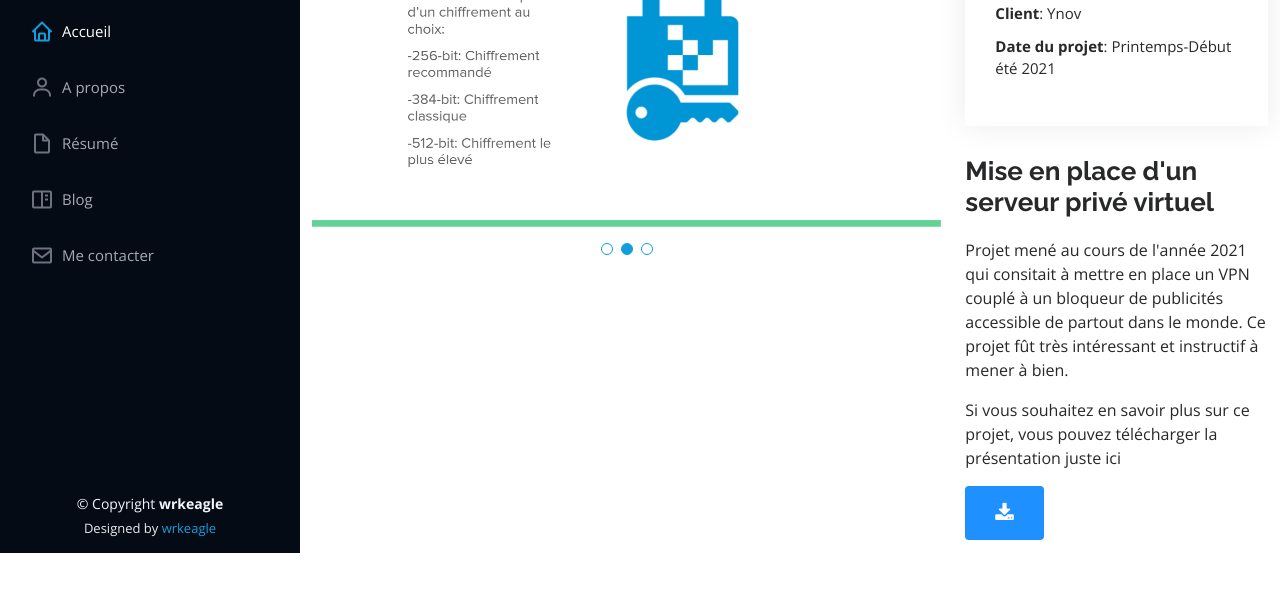
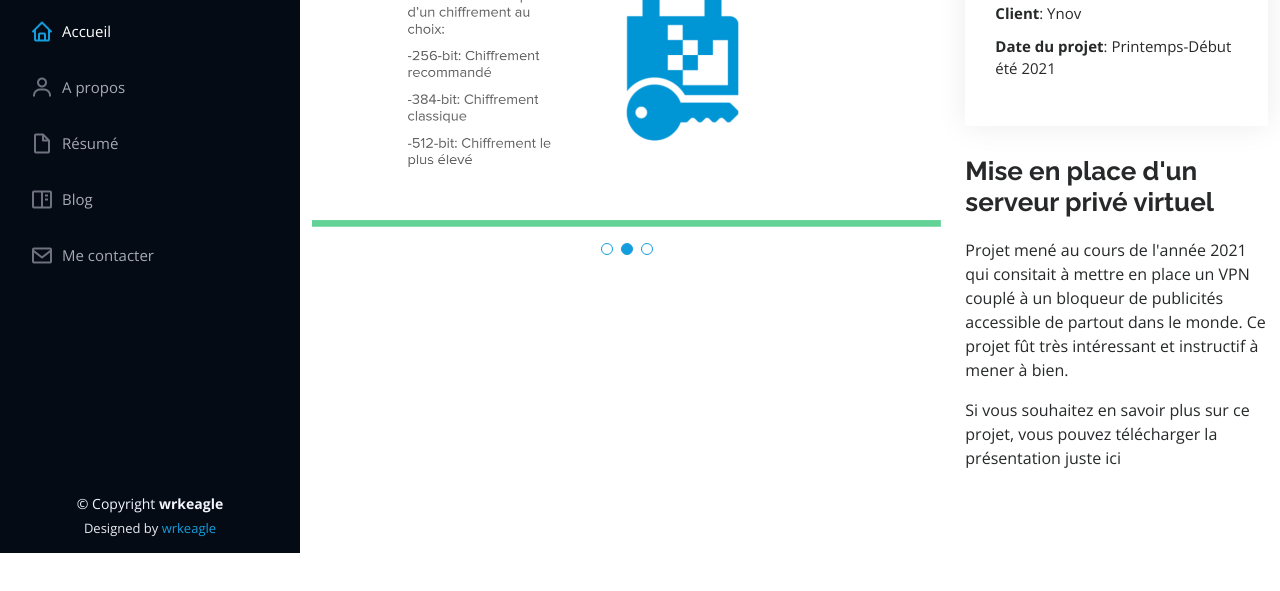
Before and after one commit to wrkeagle/portfolio, a plain HTML site: page pages/portfolio-details1.html in a window 1280 px wide. Shown: the part 247-838 px from the top of the page. After the commit the page ends 800 px from the top, so only its background shows below. Drawn offline with nearby package versions, Linux system fonts and the light colour scheme.

Commit message:
Update portfolio-details1.html

```diff
--- a/pages/portfolio-details1.html
+++ b/pages/portfolio-details1.html
@@ -123,7 +123,7 @@
               </p>
             </div>
 		  <p> Si vous souhaitez en savoir plus sur ce projet, vous pouvez télécharger la présentation juste ici <p>
-		  <button class="btn" href="../assets/Raspberry_pi_VPN_Server.pptx"><i class="fa fa-download"></i></button>
+
           </div>
 
         </div>
```
